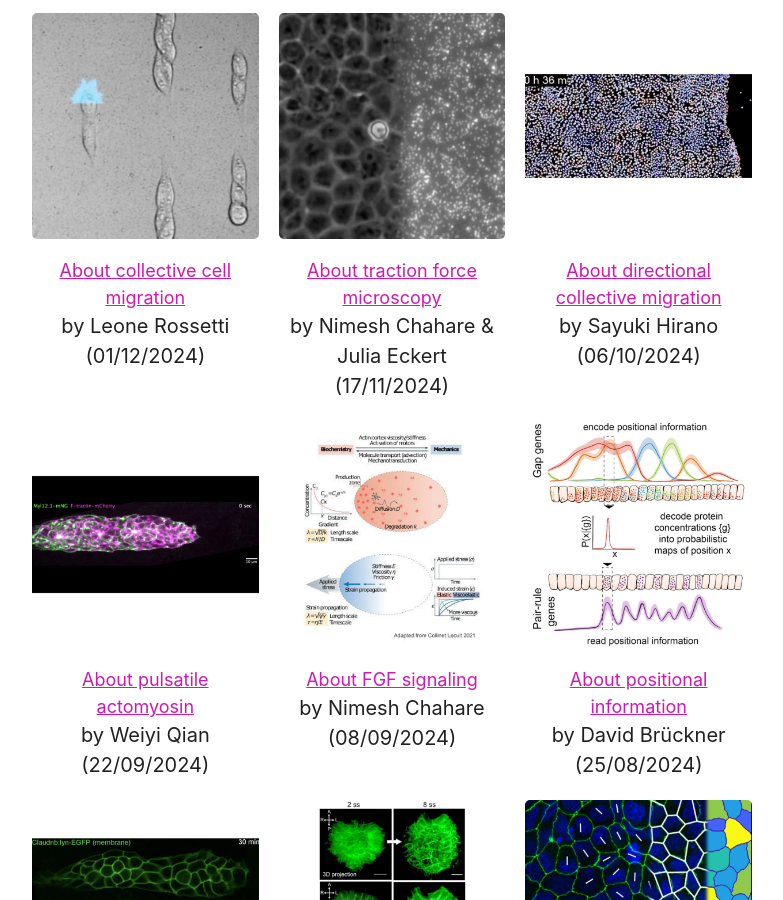
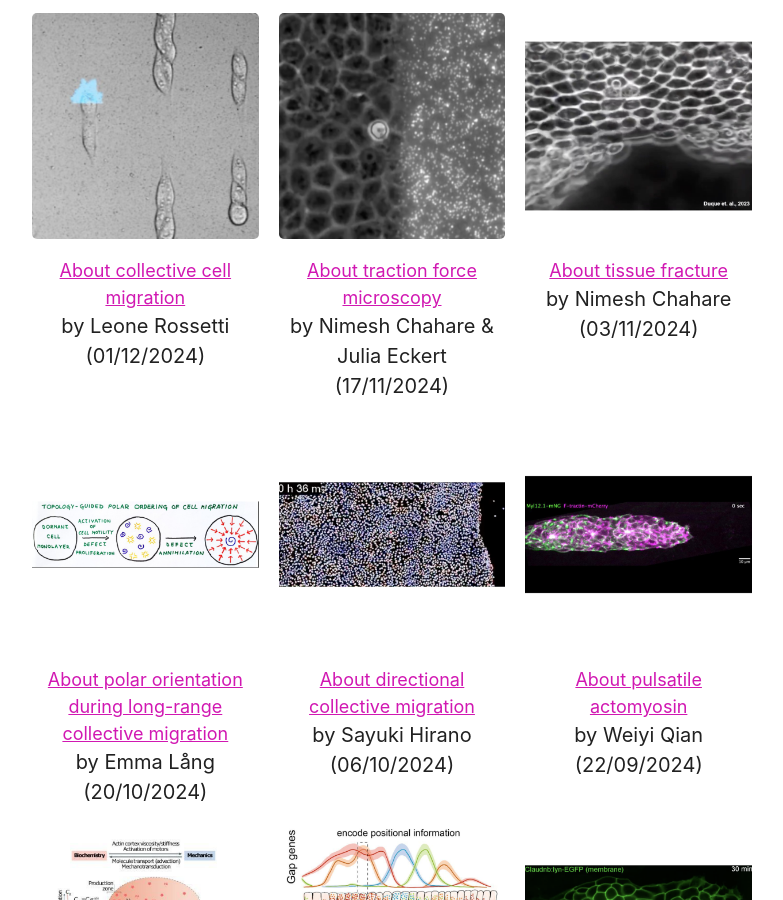
Before and after one commit to epithelialmechanics/epithelialmechanics.github.io, a Jekyll site: the page built from threads.md, in a window 1280 px wide and 900 px high, scrolled down 1801 px. Shown: the whole window, without its empty margins (248-1031 px from the left). Built offline with Jekyll 4.4.1, drawn with Linux system fonts in a browser that asks for light colours.

Commit message:
Update threads.md

```diff
--- a/threads.md
+++ b/threads.md
@@ -18,6 +18,8 @@ images:
   - {path: /assets/threads/20241201.png, caption: "About collective cell migration ", description: "by Leone Rossetti", date: "01/12/2024", bluesky: https://bsky.app/profile/epimechfc.bsky.social/post/3lcaajuncns2u}
   - {path: /assets/threads/20241117.png, caption: "About traction force microscopy  ", description: "by Nimesh Chahare & Julia Eckert", date: "17/11/2024", bluesky: https://bsky.app/profile/epimechfc.bsky.social/post/3lb4x74fl222a}
 
+  - {path: /assets/threads/20241103.png, caption: "About tissue fracture ", description: "by Nimesh Chahare", date: "03/11/2024", bluesky: https://x.com/EpiMechFC/status/1852995919370678298}
+  - {path: /assets/threads/20241020.png, caption: "About polar orientation during long-range collective migration ", description: "by Emma Lång", date: "20/10/2024", bluesky: https://x.com/EpiMechFC/status/1847895581626126795}
   - {path: /assets/threads/20241006.png, caption: "About directional collective migration ", description: "by Sayuki Hirano", date: "06/10/2024", bluesky: https://x.com/EpiMechFC/status/1842822176497455526}
   - {path: /assets/threads/20240922.png, caption: "About pulsatile actomyosin ", description: "by Weiyi Qian", date: "22/09/2024", bluesky: https://x.com/EpiMechFC/status/1837777674795962773}
   - {path: /assets/threads/20240908.png, caption: "About FGF signaling ", description: "by Nimesh Chahare", date: "08/09/2024", bluesky: https://x.com/EpiMechFC/status/1832675244500189425}
```
